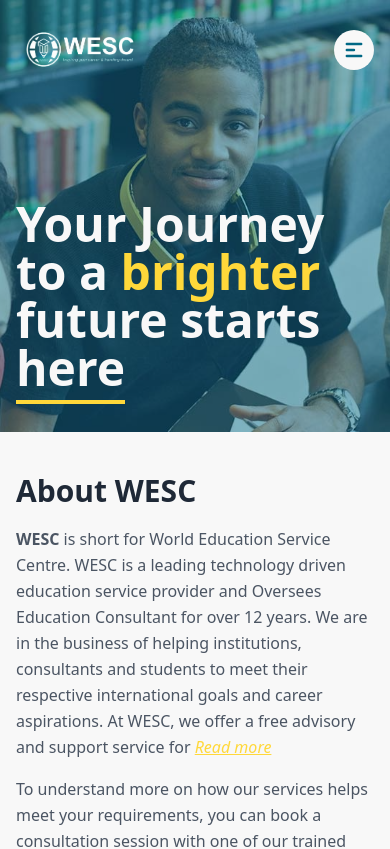
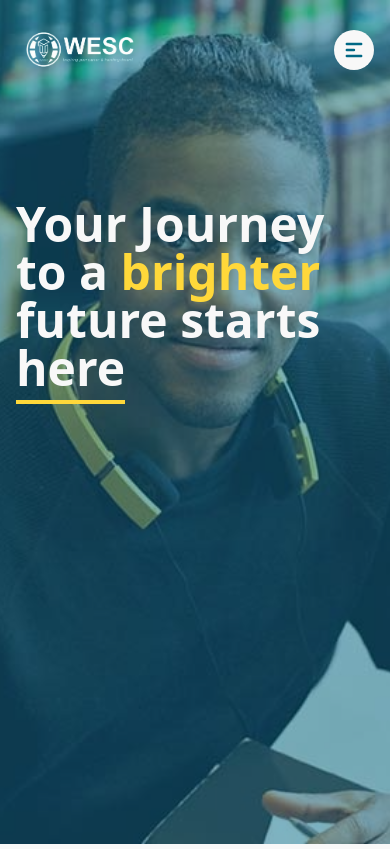
Before and after one commit to bryanqueen/WESC-website, a React (Vite) app: page / in a window 390 px wide. Shown: the top 849 px of the page. Built offline with nearby package versions, Linux system fonts and the light colour scheme; the HTML template or start-up script is replaced by a standard one.

Commit message:
Another Change in the Hero's UI

```diff
--- a/src/components/Hero.jsx
+++ b/src/components/Hero.jsx
@@ -40,7 +40,7 @@ function Hero() {
     const currentData = data[currentIndex]
     // console.log(typeof(currentData))
     return (
-        <section className="relative  py-10 overflow-hidden bg-primary sm:py-16 lg:py-24 xl:py-32 min-h-90vh">
+        <section className="relative  py-10 overflow-hidden bg-primary sm:py-16 lg:py-24 xl:py-32 min-h-screen">
     <div className="absolute inset-0 ">
         <img className="object-cover lg:object-contain w-full h-full md:object-left md:scale-150 md:origin-top-left" src={currentData.img} alt="" />
     </div>
```
